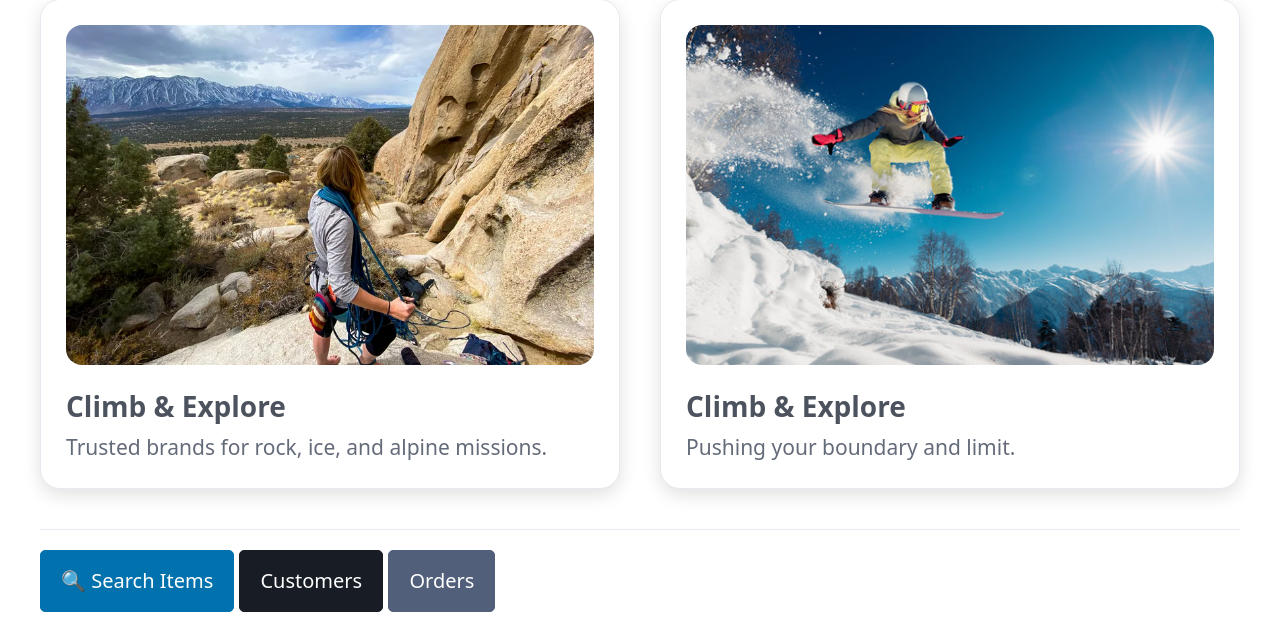
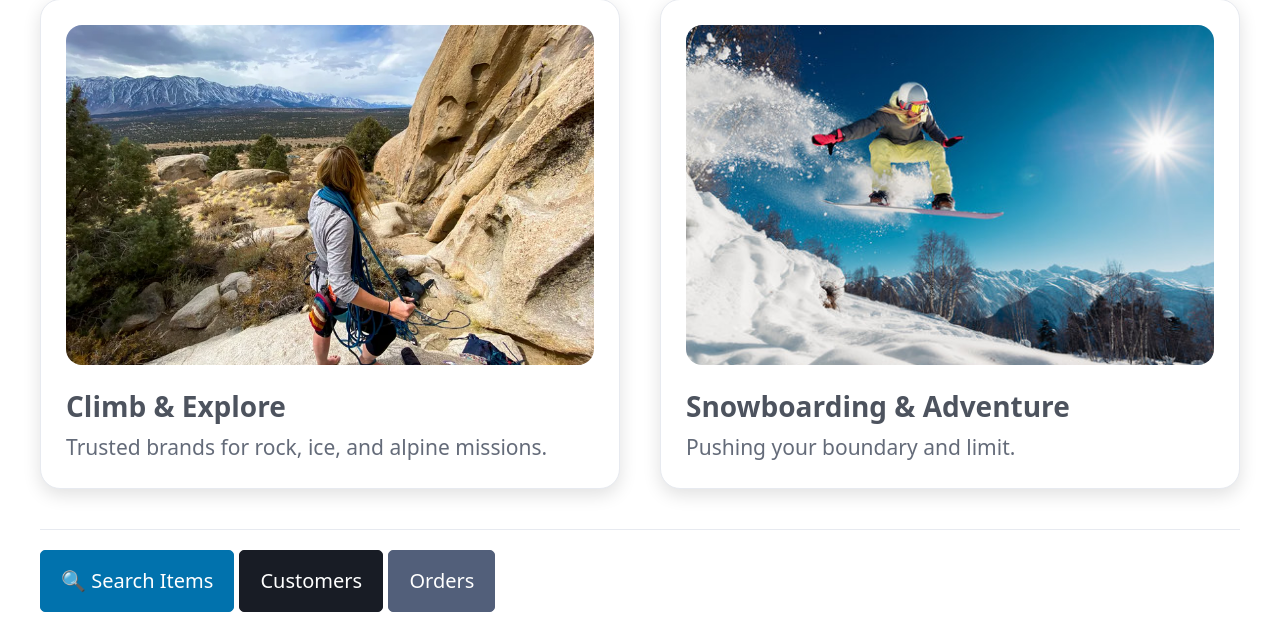
Before and after one commit to jiewanggithub/Outdoor-Retail-DB, a Flask app: page / in a window 1280 px wide. Shown: the part 746-1369 px from the top of the page. Run offline with Flask 3, Linux system fonts and the light colour scheme; parts of the project's set-up code (start-up, migrations or seed data) failed here and were passed over; some libraries are stand-ins or nearby versions.

Commit message:
changed some title

```diff
--- a/static/custom.css
+++ b/static/custom.css
@@ -33,7 +33,6 @@ form.inline input, form.inline select, form.inline button { margin: 0; }
   box-shadow: 0 10px 24px rgb(0 0 0 / 0.18);
 }
 
-/* Bigger, more cinematic images */
 .card img {
   width: 100%;
   height: 340px; /* increase this for even taller images */
--- a/templates/index.html
+++ b/templates/index.html
@@ -23,7 +23,7 @@
 
     <article class="card">
       <img src="{{ url_for('static', filename='images/snowboarding.png') }}" alt="Climber on wall" loading="lazy">
-      <h4>Climb & Explore</h4>
+      <h4>Snowboarding & Adventure</h4>
       <p>Pushing your boundary and limit.</p>
     </article>
   </div>
```
